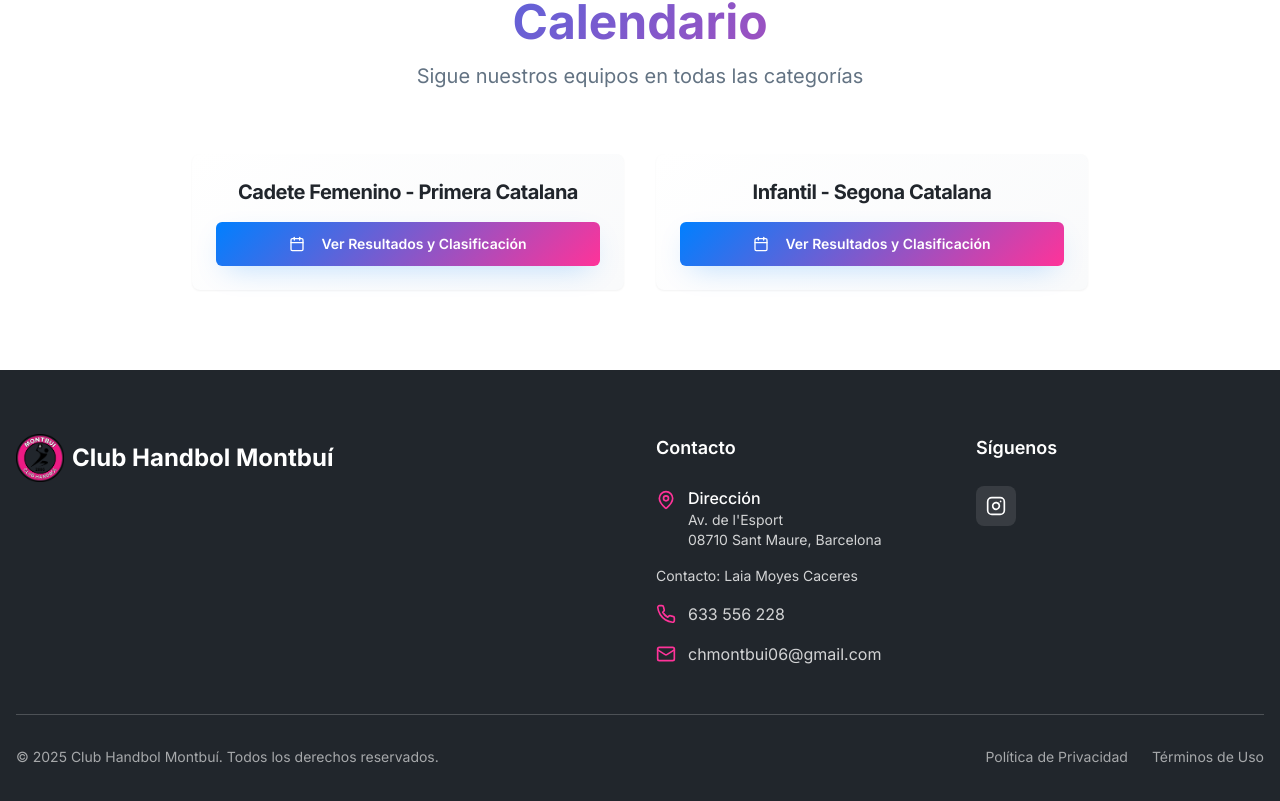
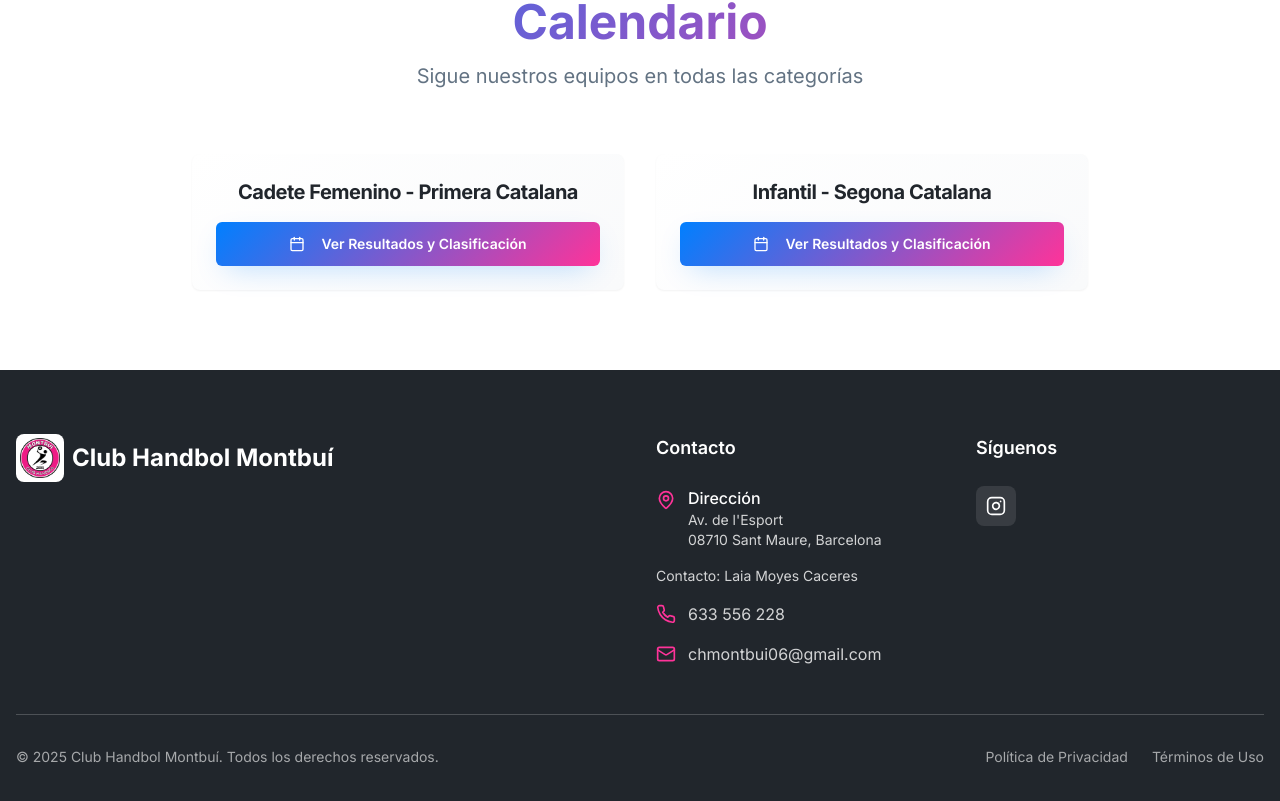
Before and after one commit to blocksbarcelona/handbol-trio-web, a React (Vite) app: page / in a window 1280 px wide. Shown: the part 1690-2491 px from the top of the page. Built offline with nearby package versions, Linux system fonts and the light colour scheme.

Commit message:
Fix footer logo background
Set white background for footer logo to ensure transparent areas display as white.

```diff
--- a/src/components/Footer.tsx
+++ b/src/components/Footer.tsx
@@ -52,7 +52,7 @@ export const Footer = () => {
               <img
                 src="/lovable-uploads/53f49c1d-ccd0-4c7e-8190-8e749d720f4f.png"
                 alt="Club Handbol Montbuí"
-                className="h-12 w-12 object-contain"
+                className="h-12 w-12 object-contain bg-white rounded-lg p-1"
               />
               <span className="font-bold text-2xl">Club Handbol Montbuí</span>
             </div>
```
